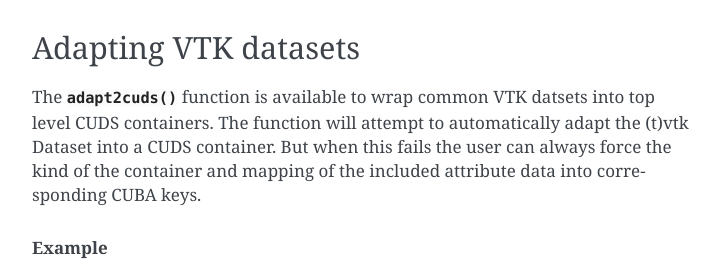
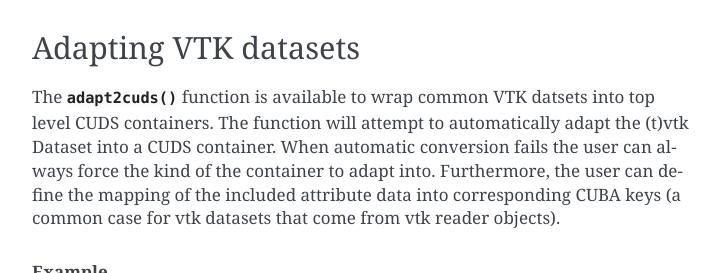
Before and after one commit to simphony/simphony-mayavi, a Sphinx documentation site: the page built from doc/source/simphony.rst, in a window 1280 px wide and 900 px high, scrolled down 3011 px, cut to the strip 175-448 px from the top of the window. Shown: the whole strip, without its empty margins (388-1107 px from the left). Built offline with Sphinx 7.4.7, drawn with Linux system fonts in a browser that asks for light colours; the version number could not be read and is left out.

Commit message:
documentation fixes

```diff
--- a/README.rst
+++ b/README.rst
@@ -78,7 +78,7 @@ Usage
 
 After installation the user should be able to import the ``mayavi`` visualization plugin module by::
 
-  from simphony.visualization import mayavi_tools
+  from simphony.visualisation import mayavi_tools
   mayavi_tools.show(cuds)
 
 
--- a/doc/source/mayavi2.rst
+++ b/doc/source/mayavi2.rst
@@ -1,8 +1,8 @@
 Mayavi2
 =======
 
-The Simphony-Mayavi library provides a plugin for Mayavi2 easily create
-mayavi ``Source`` instances from SimPhoNy CUDS containers and
+The Simphony-Mayavi library provides a plugin for Mayavi2 to easily
+create mayavi ``Source`` instances from SimPhoNy CUDS containers and
 files. With the provided tools one can use the SimPhoNy libraries to
 work inside the Mayavi2 application, as it is demonstrated in the
 examples.
--- a/doc/source/simphony.rst
+++ b/doc/source/simphony.rst
@@ -67,9 +67,11 @@ Adapting VTK datasets
 The :func:`~simphony_mayavi.adapt2cuds.adapt2cuds` function is
 available to wrap common VTK datsets into top level CUDS
 containers. The function will attempt to automatically adapt the
-(t)vtk Dataset into a CUDS container. But when this fails the user can
-always force the kind of the container and mapping of the included
-attribute data into corresponding CUBA keys.
+(t)vtk Dataset into a CUDS container. When automatic conversion
+fails the user can always force the kind of the container to adapt into.
+Furthermore, the user can define the mapping of the included
+attribute data into corresponding CUBA keys (a common case for
+vtk datasets that come from vtk reader objects).
 
 .. rubric:: Example
 
```
